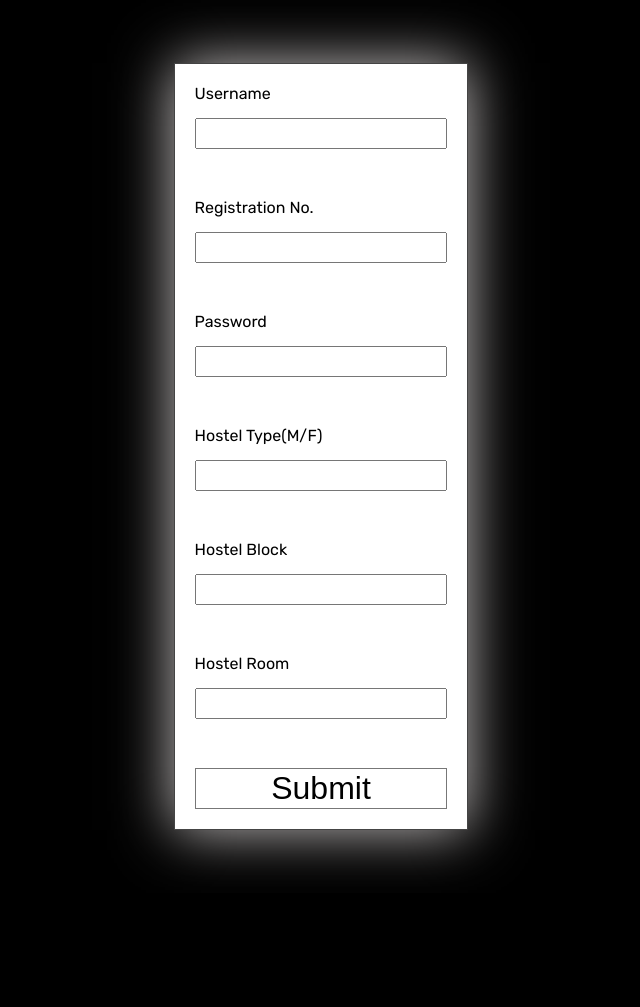
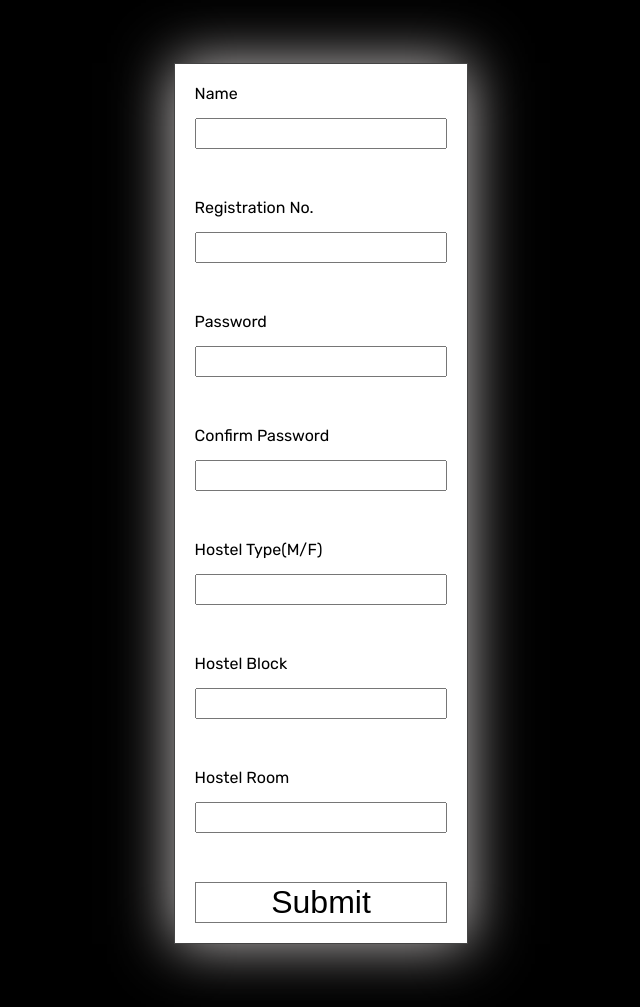
Before and after one commit to KishnavDalmia/bits-bytes, a Django app: template gfg/templates/authentication/signup.html in a window 1280 px wide. Shown: the whole page, without its empty margins (319-959 px from the left). Before the commit the page ends 874 px from the top, so only its background shows below. Run offline with Django 5.2, Linux system fonts and the light colour scheme; the template is opened without the code that fills it, so the values that code supplies are empty.

Commit message:
Update signup.html

```diff
--- a/gfg/templates/authentication/signup.html
+++ b/gfg/templates/authentication/signup.html
@@ -47,18 +47,20 @@
   <body>
     <div class="sign-up">
       <form action="/signup" method="post">
-        <label for="">Username</label>
-        <input type="text" id="username" class="username" name="_csrf"/><br />
+        <label for="">Name</label>
+        <input type="text" id="Name" class="Name" name="_csrf"/><br />
         <label for="">Registration No. </label>
-        <input type="text" id="regno" class="regno" name="_csrf"/><br />
+        <input type="text" id="regNo" class="regNo" name="_csrf"/><br />
         <label for="">Password</label>
-        <input type="text" id="password" class="password" name="_csrf"/><br />
+        <input type="text" id="Pass1" class="Pass1" name="_csrf"/><br />
+        <label for="">Confirm Password</label>
+        <input type="text" id="Pass2" class="Pass2" name="_csrf"/><br />
         <label for="">Hostel Type(M/F)</label>
-        <input type="text" id="hosteltype" class="hosteltype" name="_csrf"/><br />
+        <input type="text" id="Hostel_type" class="Hostel_type" name="_csrf"/><br />
         <label for="">Hostel Block</label>
-        <input type="text" id="hostelblock" class="hostelblock" name="_csrf"/><br />
+        <input type="text" id="Hostel_block" class="Hostel_block" name="_csrf"/><br />
         <label for="">Hostel Room</label>
-        <input type="text" id="room" class="room" name="_csrf"/><br />
+        <input type="text" id="roomNo" class="roomNo" name="_csrf"/><br />
         <button type="submit" class="submit">Submit</button>
       </form>
     </div>
```
